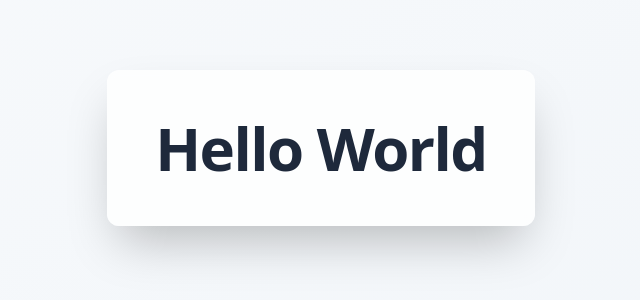
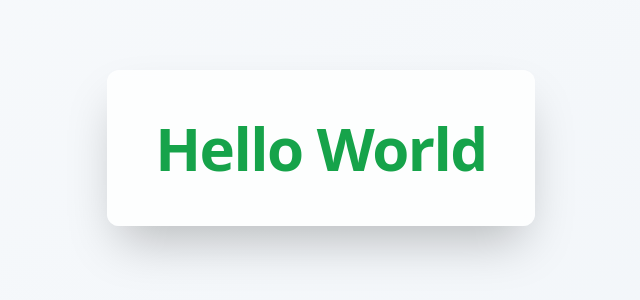
Before and after one commit to jonrross/hello-world, a React (Vite) app: page / in a window 1280 px wide. Shown: the part 252-552 px from the top of the page, without its empty margins (319-959 px from the left). Built offline with nearby package versions, Linux system fonts and the light colour scheme.

Commit message:
feat: I just set the 'Hello World' text color to green by updating its styling.

```diff
--- a/src/components/HelloWorldDisplay.tsx
+++ b/src/components/HelloWorldDisplay.tsx
@@ -11,7 +11,7 @@ const HelloWorldDisplay = () => {
     >
       <Card className="p-12 shadow-2xl border-0 bg-white/80 backdrop-blur-sm">
         <motion.h1
-          className="text-6xl font-bold text-slate-800 tracking-tight"
+          className="text-6xl font-bold text-green-600 tracking-tight"
           initial={{ y: 20, opacity: 0 }}
           animate={{ y: 0, opacity: 1 }}
           transition={{ delay: 0.2, duration: 0.5 }}
```
